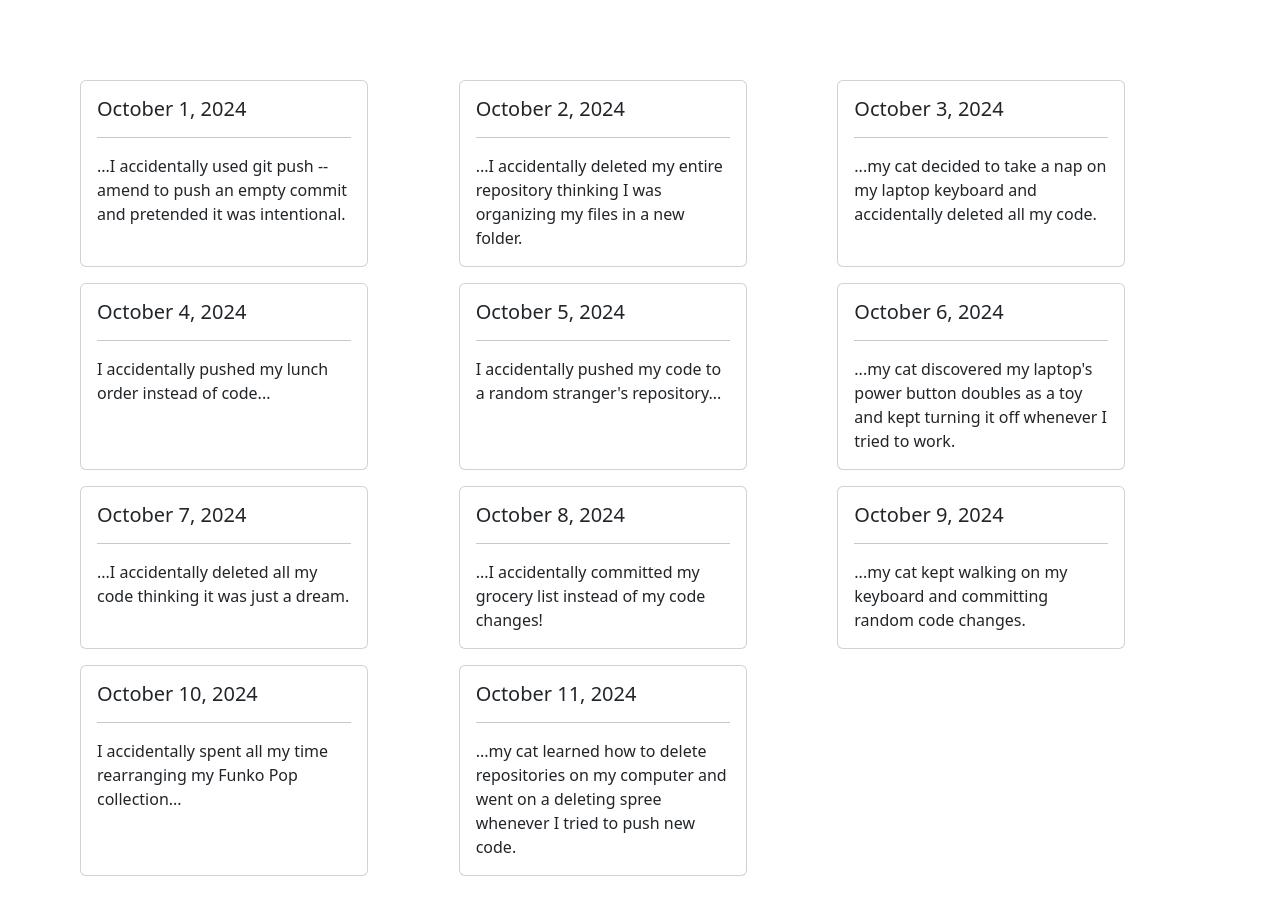
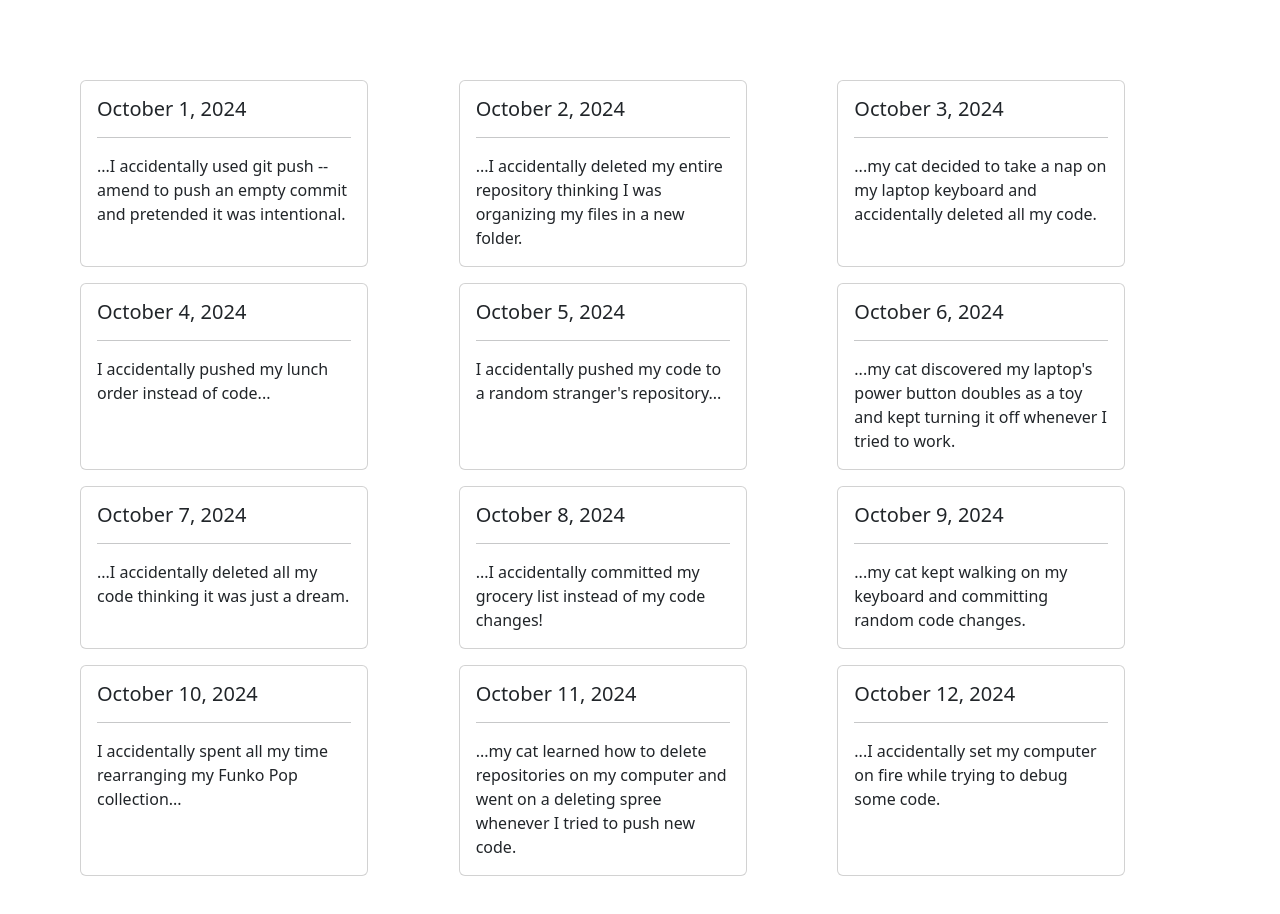
Before and after one commit to eric-zamora-tech/hall-of-shame, a React (Create React App) app: page / in a window 1280 px wide. Shown: the top 914 px of the page. Built offline with nearby package versions, Linux system fonts and the light colour scheme; the HTML template or start-up script is replaced by a standard one.

Commit message:
Added Shame Card

```diff
--- a/src/App.js
+++ b/src/App.js
@@ -15,6 +15,7 @@ function App() {
 <ShameCard title="October 9, 2024" content="...my cat kept walking on my keyboard and committing random code changes." />
 <ShameCard title="October 10, 2024" content="I accidentally spent all my time rearranging my Funko Pop collection..." />
 <ShameCard title="October 11, 2024" content="...my cat learned how to delete repositories on my computer and went on a deleting spree whenever I tried to push new code." />
+<ShameCard title="October 12, 2024" content="...I accidentally set my computer on fire while trying to debug some code." />
     </div>
   );
 }
```
